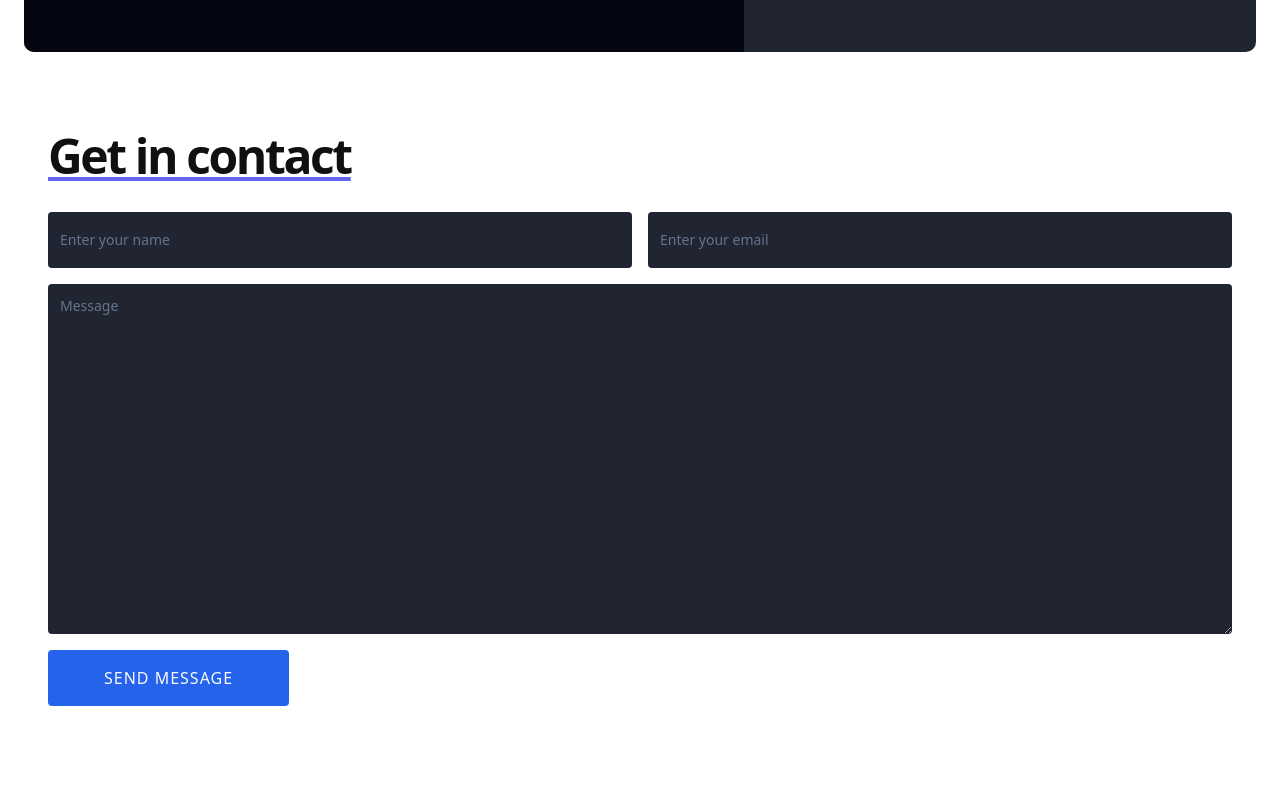
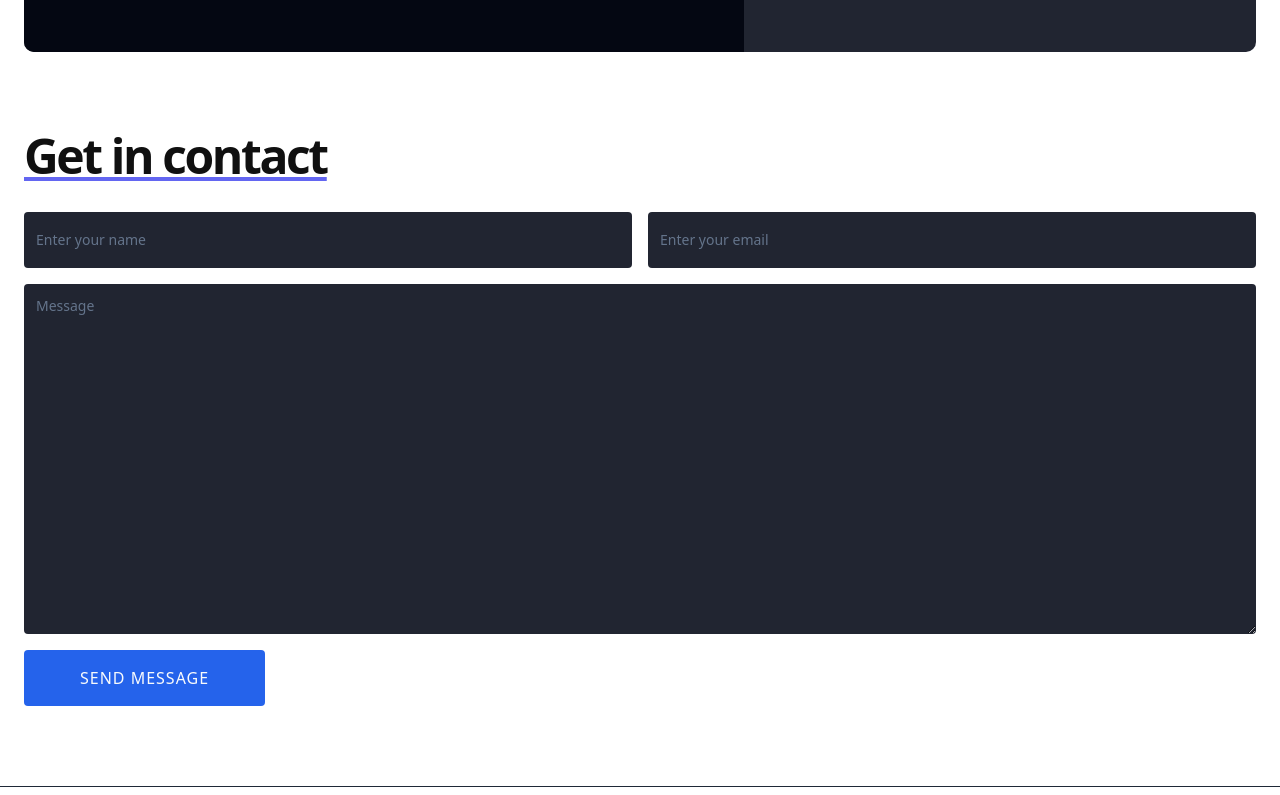
Before and after one commit to pefelippe/Portfolio, a Next.js app: page / in a window 1280 px wide. Shown: the part 2365-3160 px from the top of the page. Built offline with nearby package versions, Linux system fonts and the light colour scheme.

Commit message:
fix contact

```diff
--- a/src/sections/ContactSection.tsx
+++ b/src/sections/ContactSection.tsx
@@ -8,7 +8,7 @@ function ContactSection() {
   return (
     <div
       id="contact-container"
-      className="section flex flex-col gap-8  text-start justify-center  w-full pb-20
+      className=" flex flex-col gap-8  text-start justify-center  w-full
     dark:text-white"
     >
       <motion.p
```
